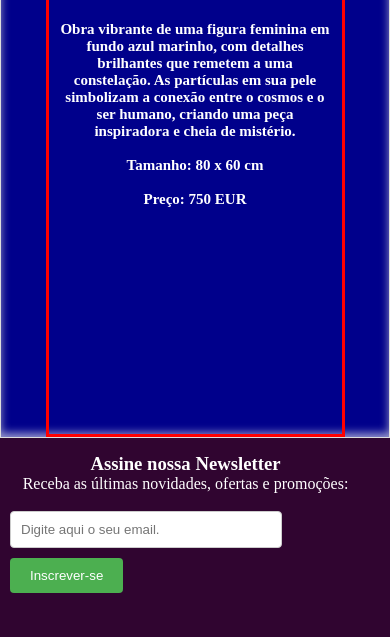
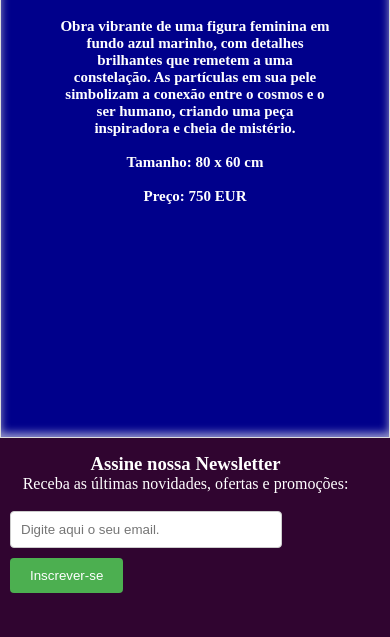
Before and after one commit to GabrielTolin/Page-footer, a plain HTML site: page index.html in a window 390 px wide. Shown: the part 537-1174 px from the top of the page. Drawn offline with Linux system fonts and the light colour scheme.

Commit message:
Update style.css

```diff
--- a/style.css
+++ b/style.css
@@ -255,7 +255,6 @@ a:hover{
     }
 
     .box-txt{
-        border: red 3px solid;
         color: white;
         padding: 10px;
         width: 70vw;
```
